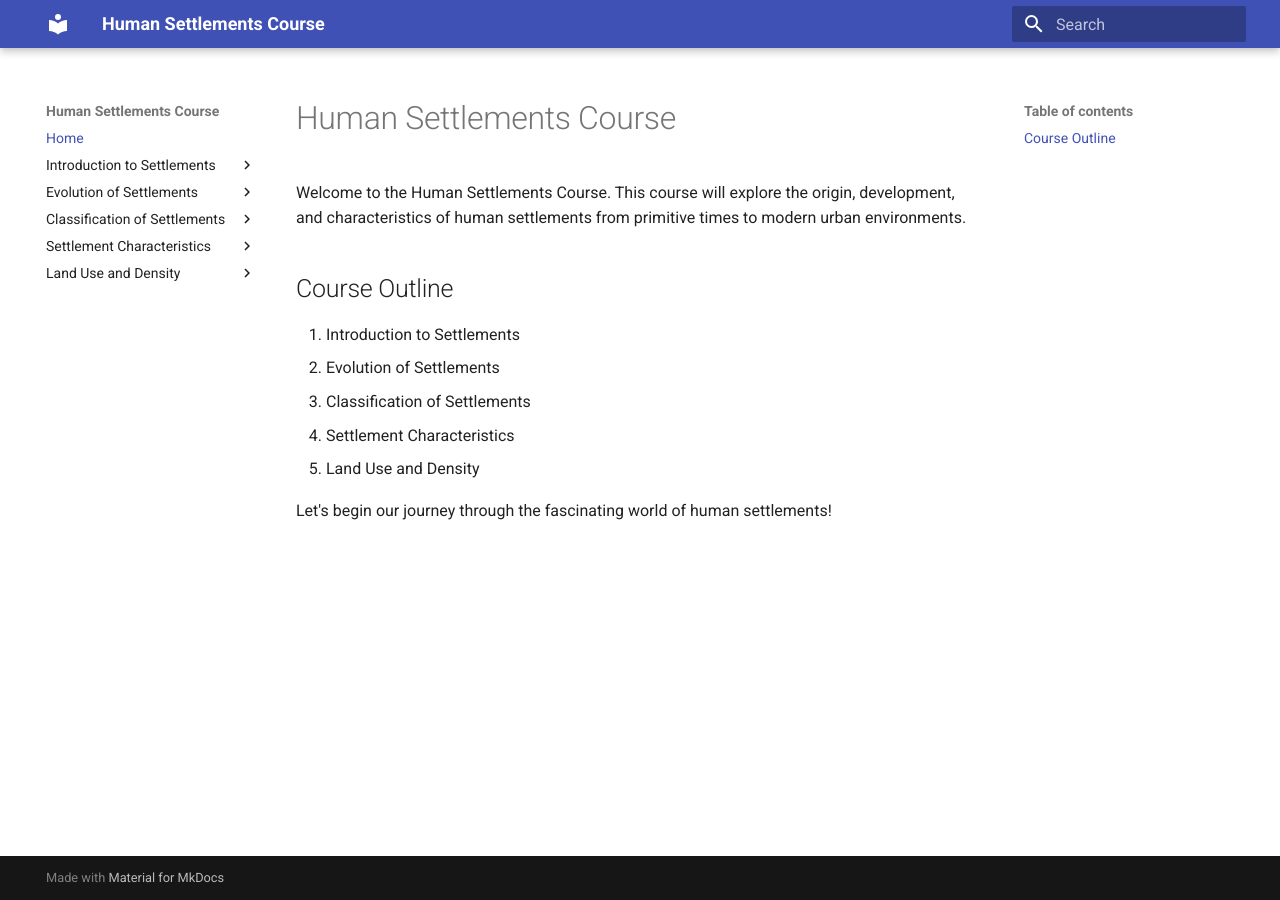
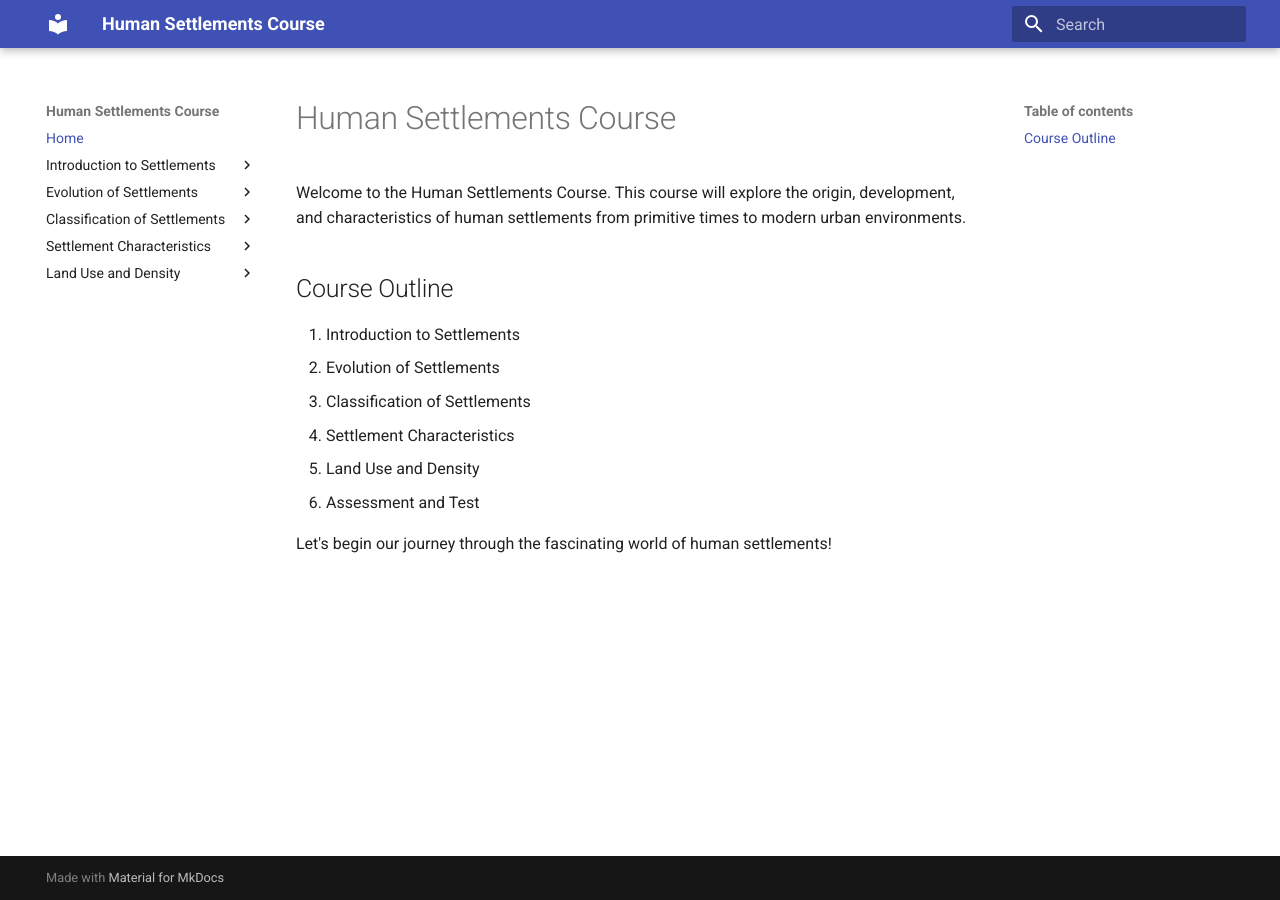
Before and after one commit to extreme-spartan/woxsen, an MkDocs documentation site: the page built from docs/index.md, in a window 1280 px wide. Built offline with MkDocs 1.6.1 and Material for MkDocs 9.7.7, drawn with Linux system fonts in a browser that asks for light colours.

Commit message:
Update index.md

```diff
--- a/docs/index.md
+++ b/docs/index.md
@@ -8,5 +8,6 @@ Welcome to the Human Settlements Course. This course will explore the origin, de
 3. Classification of Settlements
 4. Settlement Characteristics
 5. Land Use and Density
+6. Assessment and Test
 
 Let's begin our journey through the fascinating world of human settlements!
```
